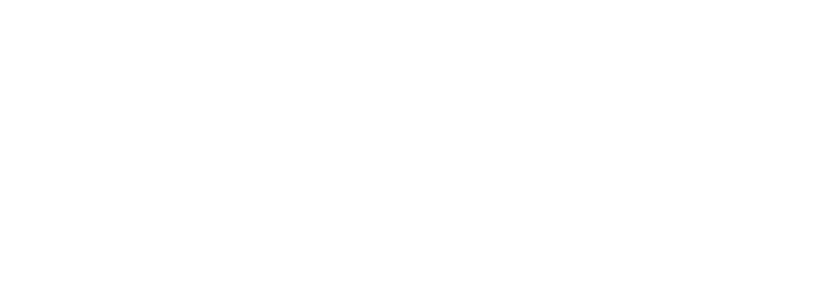
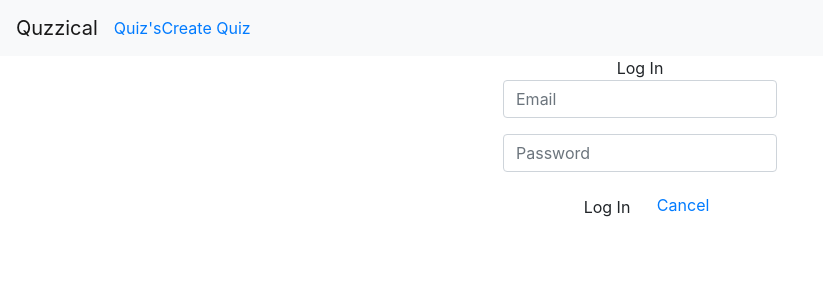
Before and after one commit to flubbid/project-4, a React (Create React App) app: page /login in a window 1280 px wide. Shown: the top 300 px of the page, without its empty margins (0-823 px from the left). Built offline with nearby package versions, Linux system fonts and the light colour scheme.

Commit message:
adds navbar code and imports bootstrap

```diff
--- a/src/pages/App/App.js
+++ b/src/pages/App/App.js
@@ -1,10 +1,18 @@
 import React, {Component} from 'react';
 import './App.css';
-import {Route, Switch, Redirect, BrowserRouter as Router} from 'react-router-dom';
+import {Route, Switch, Redirect, BrowserRouter as Router, Link} from 'react-router-dom';
+import "bootstrap/dist/css/bootstrap.min.css";
+
 import SignupPage from '../SignupPage/SignupPage';
 import LoginPage from '../LoginPage/LoginPage';
 import userService from '../../utils/userService';
 import tokenService from '../../utils/tokenService';
+
+
+import CreateQuiz from '../../components/Quiz/CreateQuiz';
+import EditQuiz from '../../components/Quiz/EditQuiz';
+import QuizList from '../../components/Quiz/QuizList';
+
 
 class App extends Component {
 
@@ -20,14 +28,32 @@
   render(){
     return (
       <Router>
+      <nav className="navbar navbar-expand-lg navbar-light bg-light">
+        <Link to ='/' className='navbar-brand'>Quzzical</Link>
+        <div className="collapse navbar-collapse">
+          <ul className="navbar-nav mr-auto">
+            <li className="navbar-item">
+             <Link to='/' className="nav-Link">Quiz's</Link>
+            </li>
+            <li className="navbar-item">
+             <Link to='/create' className="nav-Link">Create Quiz</Link>
+            </li>
+          </ul>
+        </div>
+      </nav>
+
       <Switch>
+
+      <Route path ='/' exact component={QuizList} />
+      <Route path ='/edit/:id' component={EditQuiz} />
+      <Route path ='/create' component={CreateQuiz} />
       <Route exact path='/signup' render={({ history }) =>
         <SignupPage
           history={history}
           handleSignupOrLogin={this.handleSignupOrLogin}
         />
       } />
-        <Route exact path='/' render={({ history }) =>
+        <Route exact path='/login' render={({ history }) =>
           <LoginPage
             history={history}
             handleSignupOrLogin={this.handleSignupOrLogin}
```
